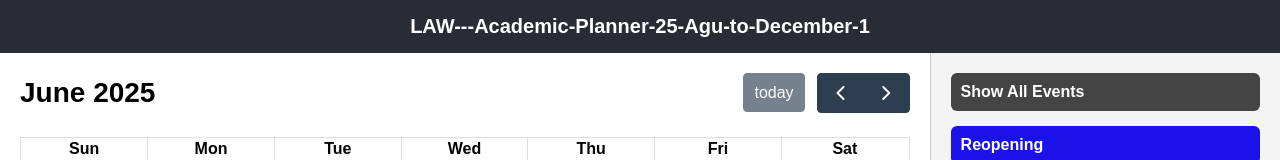
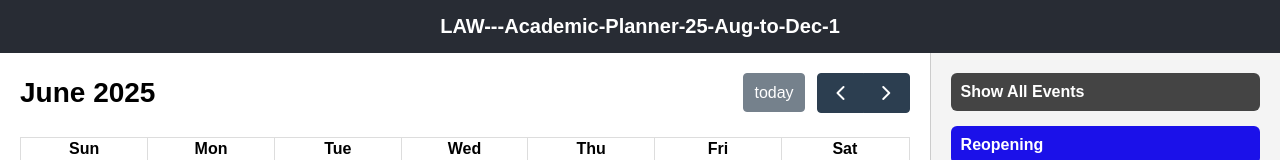
Before and after one commit to akashathani82/LAW---Academic-Planner-25-Agu-to-December-1, a plain HTML site: page calendar.html in a window 1280 px wide. Shown: the top 160 px of the page. Drawn offline with nearby package versions, Linux system fonts and the light colour scheme.

Commit message:
calendar.html
title h1

```diff
--- a/calendar.html
+++ b/calendar.html
@@ -79,7 +79,7 @@
 </head>
 <body>
 
-  <h1>LAW---Academic-Planner-25-Agu-to-December-1</h1>
+  <h1>LAW---Academic-Planner-25-Aug-to-Dec-1</h1>
   <div class="content">
     <div id='calendar'></div>
     <div id='eventList'>
```
